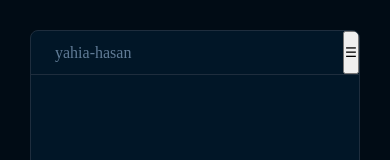
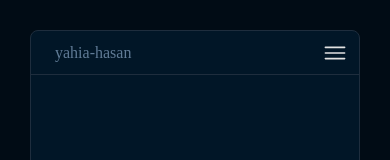
Before and after one commit to iamyahia/portfolio, a Next.js app: page / in a window 390 px wide. Shown: the top 160 px of the page. Built offline with nearby package versions, Linux system fonts and the light colour scheme.

Commit message:
refactor: Improve Navbar component responsiveness, styling, and mobile dialog

```diff
--- /dev/null
+++ b/assets/icons/CloseIcon.tsx
@@ -0,0 +1,21 @@
+import React from "react";
+
+function CloseIcon({ ...props }) {
+  return (
+    <svg
+      xmlns="http://www.w3.org/2000/svg"
+      viewBox="0 0 24 24"
+      width="24px"
+      height="24px"
+      fill="none"
+      {...props}
+    >
+      <path
+        fill="currentColor"
+        d="M 4.7070312 3.2929688 L 3.2929688 4.7070312 L 10.585938 12 L 3.2929688 19.292969 L 4.7070312 20.707031 L 12 13.414062 L 19.292969 20.707031 L 20.707031 19.292969 L 13.414062 12 L 20.707031 4.7070312 L 19.292969 3.2929688 L 12 10.585938 L 4.7070312 3.2929688 z"
+      />
+    </svg>
+  );
+}
+
+export default CloseIcon;
--- /dev/null
+++ b/assets/icons/MenuIcon.tsx
@@ -0,0 +1,21 @@
+import React from "react";
+
+function MenuIcon({ ...props }) {
+  return (
+    <svg
+      xmlns="http://www.w3.org/2000/svg"
+      viewBox="0 0 30 30"
+      width="24px"
+      height="24px"
+      fill="none"
+      {...props}
+    >
+      <path
+        fill="currentColor"
+        d="M 3 7 A 1.0001 1.0001 0 1 0 3 9 L 27 9 A 1.0001 1.0001 0 1 0 27 7 L 3 7 z M 3 14 A 1.0001 1.0001 0 1 0 3 16 L 27 16 A 1.0001 1.0001 0 1 0 27 14 L 3 14 z M 3 21 A 1.0001 1.0001 0 1 0 3 23 L 27 23 A 1.0001 1.0001 0 1 0 27 21 L 3 21 z"
+      />
+    </svg>
+  );
+}
+
+export default MenuIcon;
--- a/components/Navbar/Navbar.tsx
+++ b/components/Navbar/Navbar.tsx
@@ -1,16 +1,22 @@
 "use client";
-import { useState } from "react";
+import { useEffect, useState } from "react";
 import clsx from "clsx";
 import Link from "next/link";
 import { usePathname } from "next/navigation";
 import * as Dialog from "@radix-ui/react-dialog";
 
 import { navItems } from "./navbarItems";
+import CloseIcon from "../../assets/icons/CloseIcon";
+import MenuIcon from "../../assets/icons/MenuIcon";
 
 function Navbar() {
   const [open, setOpen] = useState(false);
 
   const pathName = usePathname();
+
+  useEffect(() => {
+    console.log(open);
+  }, [open]);
 
   return (
     <>
@@ -36,7 +42,17 @@ function Navbar() {
         </div>
         <Dialog.Root open={open} onOpenChange={setOpen} modal>
           <p className="navbar__dialog-logo-icon">yahia-hasan</p>
-          <Dialog.Trigger className="navbar__dialog-trigger">☰</Dialog.Trigger>
+          <Dialog.Trigger className="navbar__dialog-trigger">
+            {/* {open ? <CloseIcon /> : <MenuIcon />} */}
+            <div className="icon-container">
+              <MenuIcon
+                className={`icon-transition ${open ? "hide" : "show"}`}
+              />
+              <CloseIcon
+                className={`icon-transition ${open ? "show" : "hide"}`}
+              />
+            </div>
+          </Dialog.Trigger>
           <Dialog.Portal>
             {/* <Dialog.Overlay className="navbar__dialog-overlay" /> */}
             <Dialog.Content
--- a/styles/components/_navbar.scss
+++ b/styles/components/_navbar.scss
@@ -25,6 +25,10 @@
   border-bottom: 1px solid $color-ebony-clay;
 }
 
+.navbar {
+  padding: 0 24px;
+}
+
 .navbar__logo {
   display: flex;
 }
@@ -47,10 +51,10 @@
 .navbar__contact {
   height: 100%;
   display: flex;
+  padding: 0 24px;
   align-items: center;
   text-decoration: none;
   color: $color-slate-blue;
-  padding: 0 24px;
 }
 
 .navbar__link,
@@ -105,7 +109,29 @@
   }
 
   .navbar__dialog-trigger {
+    border: none;
     display: inline;
+    background: none;
+    color: $color-white-shade;
+
+    .icon-container {
+      display: flex;
+      position: relative;
+      align-items: center;
+      justify-content: center;
+
+      .icon-transition {
+        position: absolute;
+        transition: opacity 0.3s ease-in-out;
+        &.show {
+          opacity: 1;
+        }
+
+        &.hide {
+          opacity: 0;
+        }
+      }
+    }
   }
   [class^="navbar__dialog"] {
     display: block;
@@ -114,7 +140,6 @@
   .navbar__dialog-logo-icon {
     display: flex;
     align-items: center;
-    padding-left: 24px;
   }
   .navbar__dialog-content {
     top: 60px;
@@ -123,6 +148,8 @@
     padding: 24px;
     position: absolute;
     background-color: $color-white-shade;
+
+    z-index: 10;
 
     animation-duration: 0.5s; // adjust as needed
     &.show {
```
